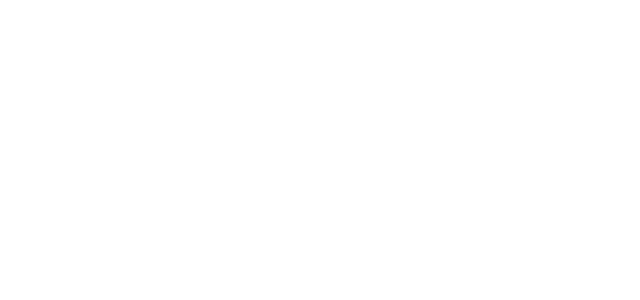
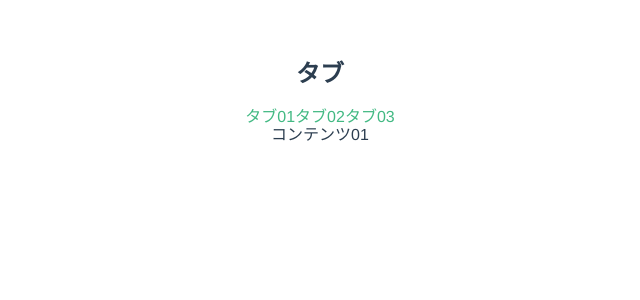
Before and after one commit to noguchi-makito/drive-site, a Vue app: page /hellow in a window 1280 px wide. Shown: the top 300 px of the page, without its empty margins (320-960 px from the left). Built offline with nearby package versions, Linux system fonts and the light colour scheme.

Commit message:
タブテスト

```diff
--- a/src/components/HelloWorld.vue
+++ b/src/components/HelloWorld.vue
@@ -1,11 +1,35 @@
 <template>
   <div>
-
+    <h2>タブ</h2>
+    <div id="tabs" class="container">
+      <div class="tabs">
+          <a v-on:click="activetab=1" v-bind:class="[ activetab === 1 ? 'active' : '' ]">タブ01</a>
+          <a v-on:click="activetab=2" v-bind:class="[ activetab === 2 ? 'active' : '' ]">タブ02</a>
+          <a v-on:click="activetab=3" v-bind:class="[ activetab === 3 ? 'active' : '' ]">タブ03</a>
+      </div>
+      <div class="content">
+          <div v-show="activetab === 1" class="tabcontent">
+              コンテンツ01
+          </div>
+          <div v-show="activetab === 2" class="tabcontent">
+              コンテンツ02
+          </div>
+          <div v-show="activetab === 3" class="tabcontent">
+              コンテンツ03
+          </div>
+      </div>
+    </div>
   </div>
 </template>
 
 <script>
-
+  export default {
+    data() {
+      return {
+        activetab: 1
+      }
+    }
+  }
 </script>
 
 <!-- Add "scoped" attribute to limit CSS to this component only -->
```
Also changed, not shown: 1 other file (tests, documents, lock files or other folders).
